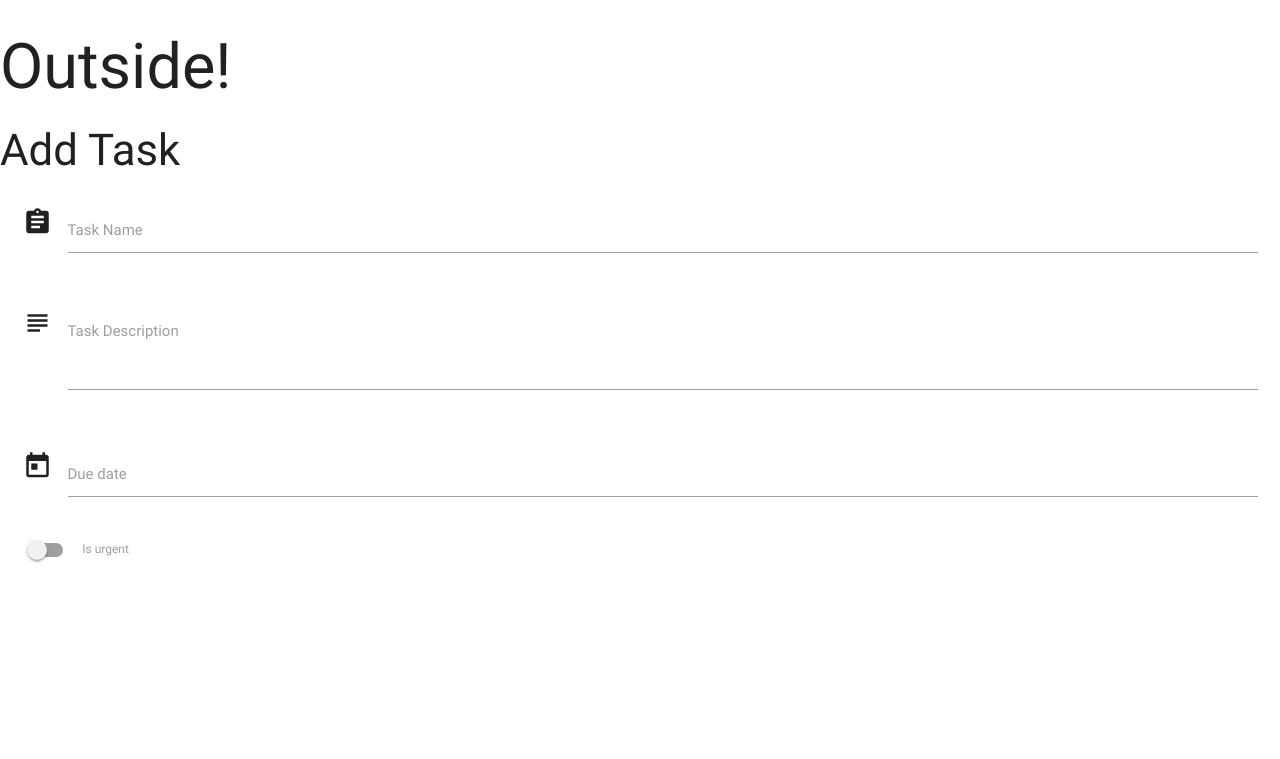
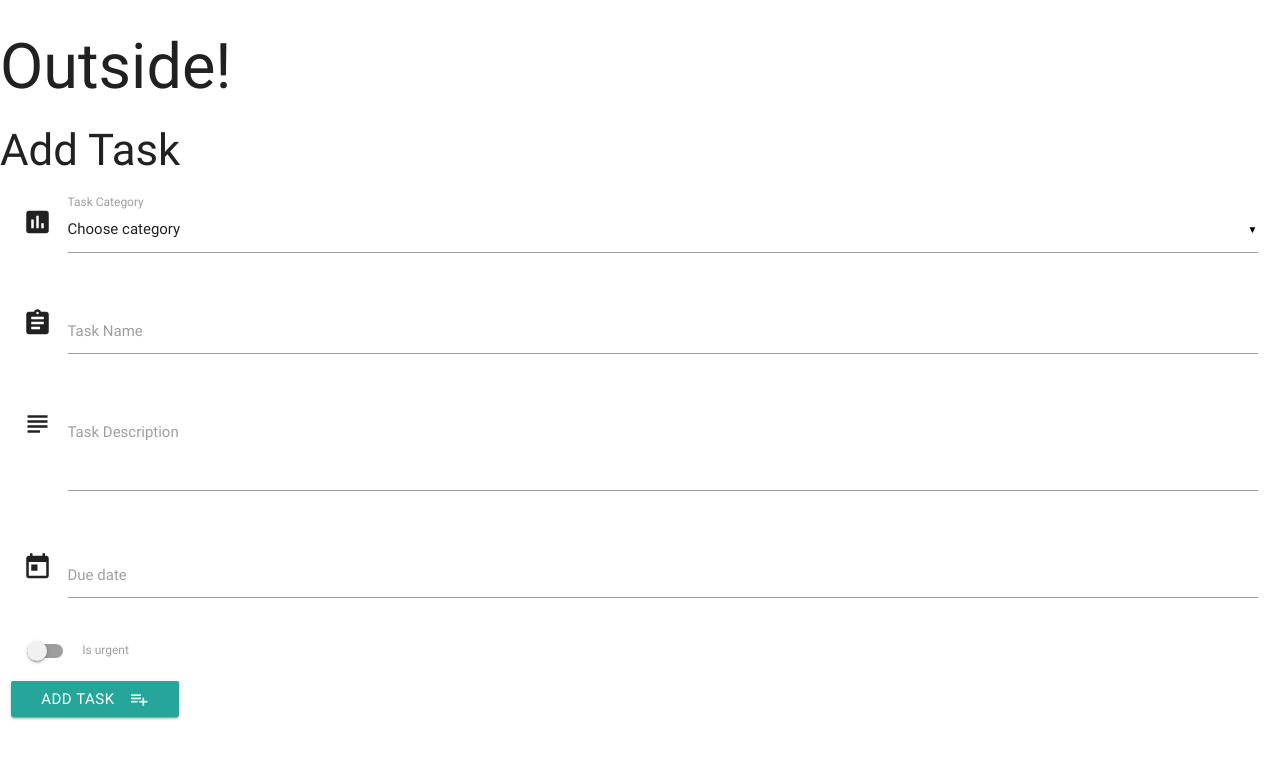
Before and after one commit to benm4ckenzie/task-manager-mini-project, a Flask app: page /add_task in a window 1280 px wide. Shown: the top 759 px of the page. Run offline with Flask 2, Linux system fonts and the light colour scheme; data that the repository does not hold is empty; some libraries are stand-ins or nearby versions.

Commit message:
added submit button as well as push new task to mongo

```diff
--- a/app.py
+++ b/app.py
@@ -17,7 +17,14 @@ def get_tasks():
 
 @app.route('/add_task')
 def add_task():
-    return render_template("addtask.html")
+    return render_template("addtask.html",
+    categories=mongo.db.categories.find())
+
+@app.route('/insert_task', methods=['POST'])
+def insert_task():
+    tasks = mongo.db.tasks
+    tasks.insert_one(request.form.to_dict())
+    return redirect(url_for('get_tasks'))
 
 
 if __name__ == '__main__':
--- a/templates/addtask.html
+++ b/templates/addtask.html
@@ -2,7 +2,19 @@
 {% block content %}
 <h3>Add Task</h3>
 <div class="row">
-	<form action="" method="POST" class="col s12">
+	<form action="{{ url_for('insert_task') }}" method="POST" class="col s12">
+		<div class="row">
+			<div class="input-field col s12">
+				<i class="material-icons prefix">poll</i>
+				<select id="category" name="category_name">
+                    <option value="" disabled selected>Choose category</option>
+                    {% for cat in categories %}
+                    <option value="{{cat.category_name}}">{{cat.category_name}}</option>
+                    {% endfor %}
+                </select>
+				<label>Task Category</label>
+			</div>
+		</div>
 		<div class="row">
 			<div class="input-field col s12">
 				<i class="material-icons prefix">assignment</i>
@@ -17,7 +29,7 @@
 				<label for="icon_telephone">Task Description</label>
 			</div>
 		</div>
-        <div class="row">
+		<div class="row">
 			<div id="matfix" class="input-field col s12">
 				<i class="material-icons prefix">today</i>
 				<input id="due_date" name="due_date" type="text" class="datepicker">
@@ -33,6 +45,11 @@
                 </label>
 			</div>
 		</div>
+		<div class="row">
+			<button class="btn waves-effect waves-light" type="submit" name="action">Add Task
+                <i class="material-icons right">playlist_add</i>
+            </button>
+		</div>
 	</form>
 </div>
 {% endblock %}
--- a/templates/base.html
+++ b/templates/base.html
@@ -16,6 +16,7 @@
 	<script type="text/javascript">
 		$(document).ready(function() {
             $('.collapsible').collapsible();
+            $('select').material_select();
         });
 
         $('.datepicker').pickadate({
```
